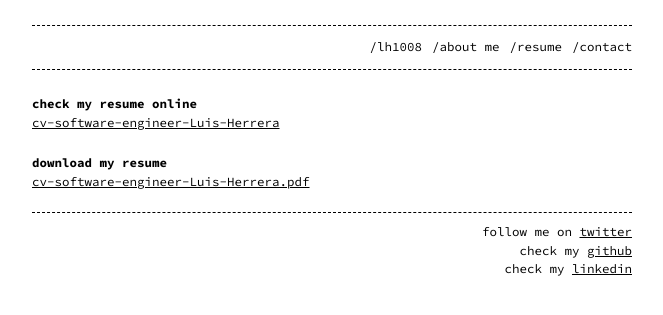
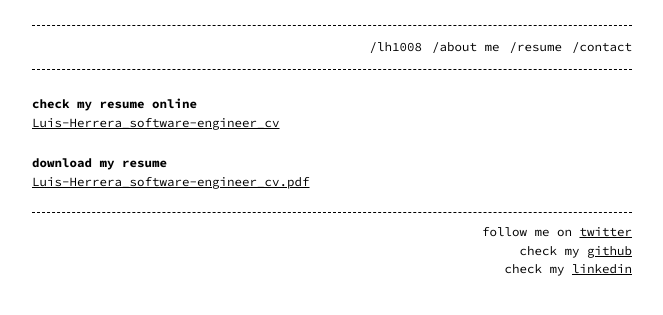
Before and after one commit to lh1008/lh1008.github.io, a Jekyll site: the page built from lh1008.md, in a window 1280 px wide. Shown: the top 315 px of the page, without its empty margins (308-971 px from the left). Built offline with Jekyll 4.4.1, drawn with Linux system fonts in a browser that asks for light colours; part of the change alters nothing that is shown.

Commit message:
Modified CV's links

```diff
--- a/lh1008.md
+++ b/lh1008.md
@@ -6,8 +6,8 @@ permalink: /resume
 
 # check my resume online
 
-<a href="https://github.com/lh1008/cv/blob/master/cv-software-engineer-Luis-Herrera.pdf" target="_blank">cv-software-engineer-Luis-Herrera</a>
+<a href="https://github.com/lh1008/cv/blob/master/Luis-Herrera_software-engineer_cv.pdf" target="_blank">Luis-Herrera_software-engineer_cv</a>
 
 ## download my resume
 
-<a href="https://raw.githubusercontent.com/lh1008/cv/master/cv-software-engineer-Luis-Herrera.pdf" target="_blank">cv-software-engineer-Luis-Herrera.pdf</a>
+<a href="https://github.com/lh1008/cv/raw/master/Luis-Herrera_software-engineer_cv.pdf" target="_blank">Luis-Herrera_software-engineer_cv.pdf</a>
```
